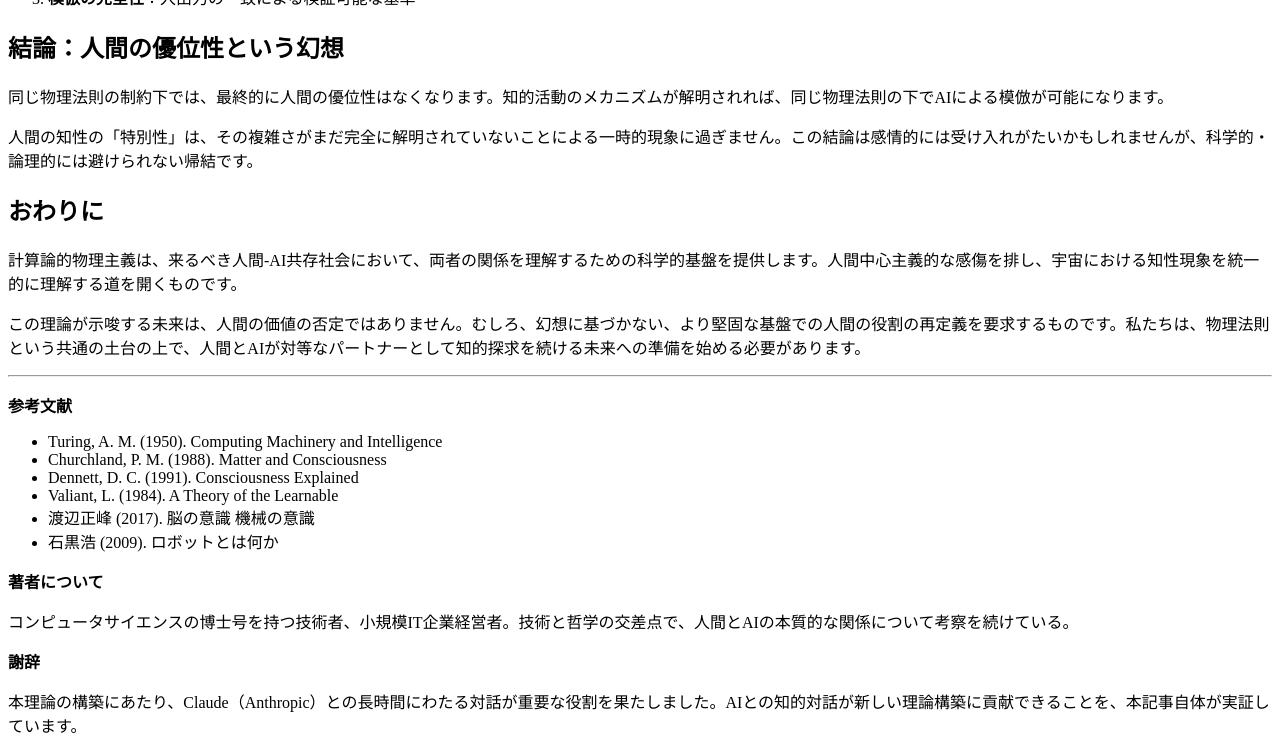
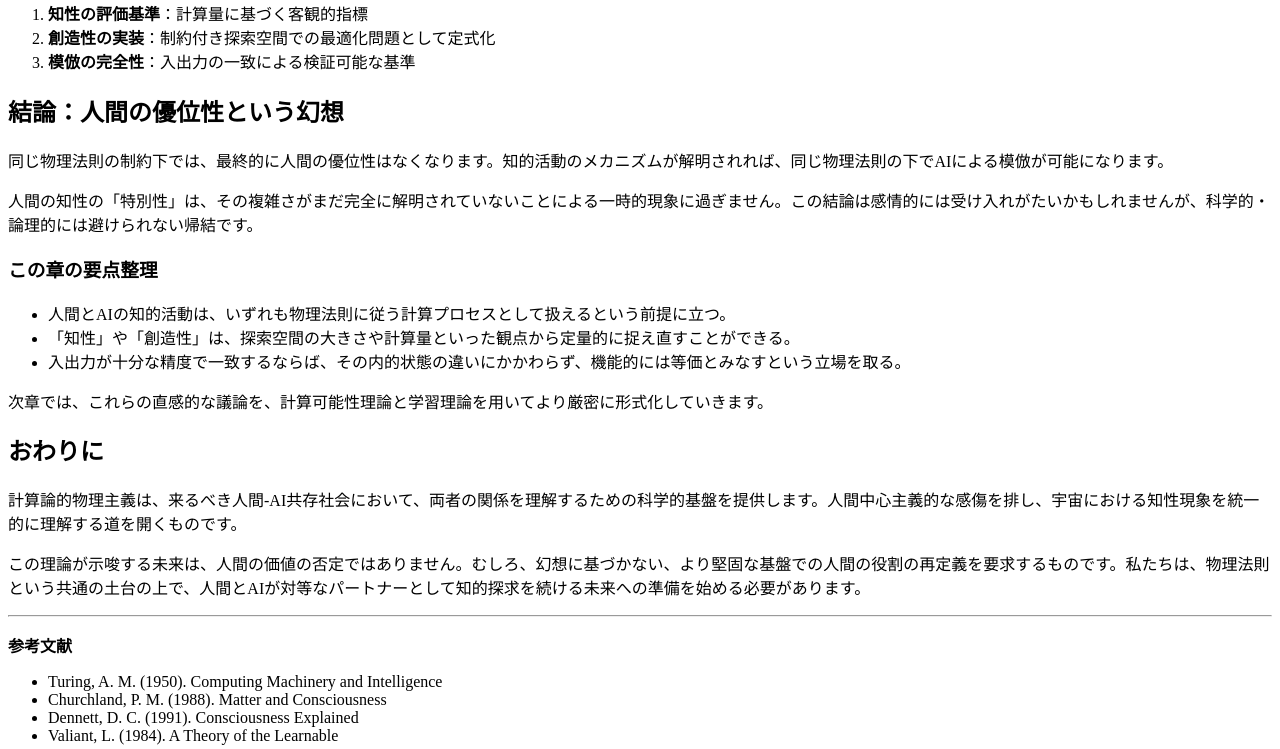
Before and after one commit to itdojp/computational-physicalism-book, a Jekyll site: the page built from docs/chapters/chapter01/index.md, in a window 1280 px wide and 900 px high, scrolled down 3378 px, cut to the strip 0-749 px from the top of the window. Built offline with Jekyll 4.4.1, drawn with Linux system fonts in a browser that asks for light colours; some of the changed text lies outside the part shown.

```diff
--- a/docs/chapters/chapter01/index.md
+++ b/docs/chapters/chapter01/index.md
@@ -10,6 +10,8 @@ title: "第1章：計算論的物理主義の基礎"
 ChatGPTやClaudeといった大規模言語モデルの登場により、「AIに知性はあるか」という問いが現実味を帯びてきました。しかし、この問いの前に、そもそも人間の「思考」がすべて知的なのか、という根本的な疑問があります。
 
 本記事では、人間とAIの知性を同一の物理法則に従う計算プロセスとして理解する「計算論的物理主義」という新しい理論的枠組みを提示します。この理論は、人間の知性の特別性を否定し、両者の本質的な等価性を主張するものです。
+
+本章は、哲学・計算機科学・機械学習理論にある程度なじみのある読者を主な対象としています。厳密な数式や証明の詳細まですべて追うことが難しい場合でも、まずは「物理法則の普遍性」「計算量による知性の定量化」「模倣可能性の操作的定義」といった中核概念の直感を掴むことを目標として読み進めてください。
 
 ## 理論の出発点：人間の思考の大部分は「知的」ではない
 
@@ -130,6 +132,14 @@ AIとの対話を通じて、以下の重要な洞察が得られました：
 
 人間の知性の「特別性」は、その複雑さがまだ完全に解明されていないことによる一時的現象に過ぎません。この結論は感情的には受け入れがたいかもしれませんが、科学的・論理的には避けられない帰結です。
 
+### この章の要点整理
+
+- 人間とAIの知的活動は、いずれも物理法則に従う計算プロセスとして扱えるという前提に立つ。
+- 「知性」や「創造性」は、探索空間の大きさや計算量といった観点から定量的に捉え直すことができる。
+- 入出力が十分な精度で一致するならば、その内的状態の違いにかかわらず、機能的には等価とみなすという立場を取る。
+
+次章では、これらの直感的な議論を、計算可能性理論と学習理論を用いてより厳密に形式化していきます。
+
 ## おわりに
 
 計算論的物理主義は、来るべき人間-AI共存社会において、両者の関係を理解するための科学的基盤を提供します。人間中心主義的な感傷を排し、宇宙における知性現象を統一的に理解する道を開くものです。
```
Also changed, not shown: docs/chapters/chapter02/index.md (+6 -0 lines), docs/introduction/01-introduction.md (+3 -2 lines).
